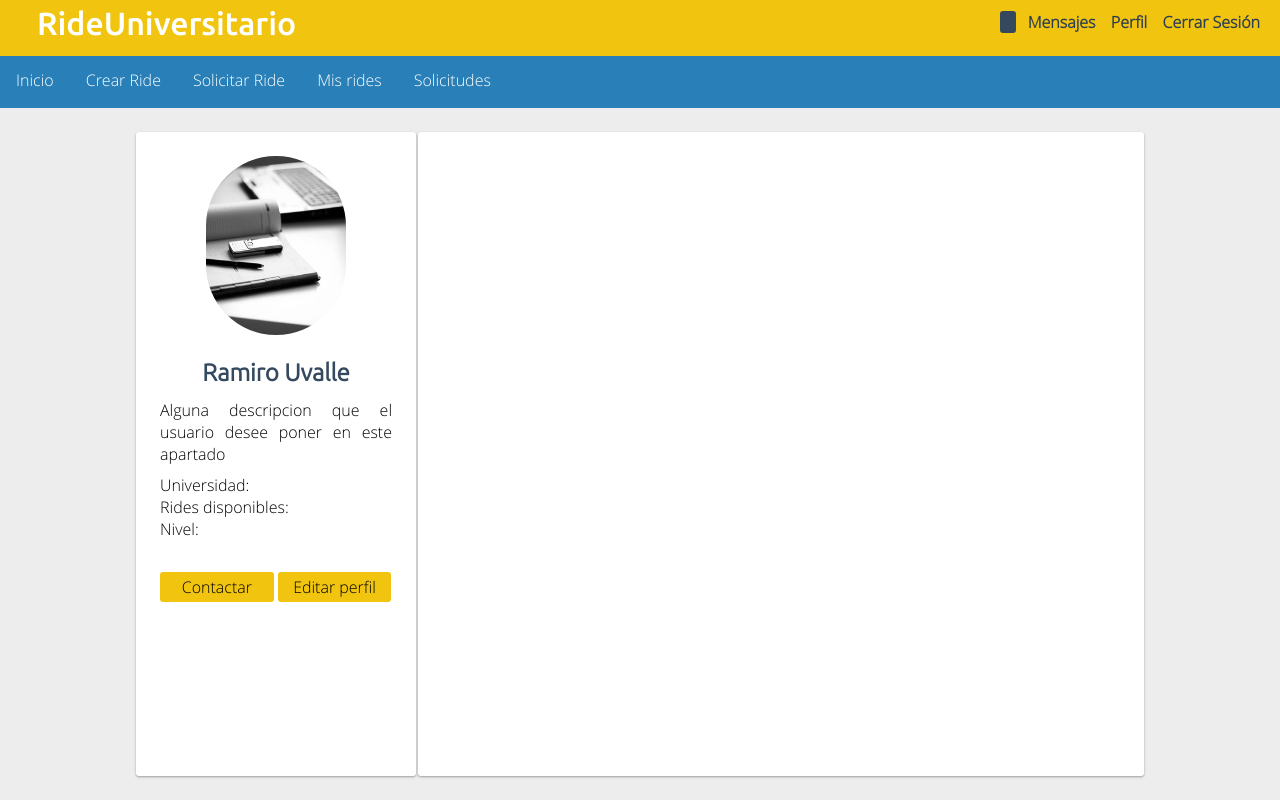
After one commit to ramirouvalle/RU, a PHP site: page /perfil.php in a window 1280 px wide. The commit adds this page. Run offline with PHP 8.4, Linux system fonts and the light colour scheme.

Commit message:
Actualizacion 7 Se creo la pagina para el perfil y se empezo a hacer el diseño del mismo.

```diff
--- a/css/style.css
+++ b/css/style.css
@@ -89,7 +89,7 @@ header{
 #contenedor{
 	width: 100%;
 	height: 93%;
-	background-color: #2c3e50;
+	background-color: #eeeded;
 }
 /********************************************************/
 /*************** PRINCIPAL ******************************/
@@ -100,12 +100,14 @@ header{
 	/*ecf0f1;*/
 }
 
+.bloques{
+	background-color: white;
+	border-radius: 3px;
+	box-shadow: 0 1px 3px rgba(0,0,0,0.12), 0 1px 2px rgba(0,0,0,0.24);
+}
 .bloque-1, .bloque-2{
 	width: 48%;
 	height: 35%;
-	background-color: white;
-	border-radius: 3px;
-	box-shadow: 0 1px 3px rgba(0,0,0,0.12), 0 1px 2px rgba(0,0,0,0.24);
 }
 .bloque-1, .bloque-3{
 	float:left;
@@ -117,9 +119,6 @@ header{
 	margin-top: 1.5em;
 	width: 100%;
 	height: 62%;
-	background-color: white;
-	box-shadow: 0 1px 3px rgba(0,0,0,0.12), 0 1px 2px rgba(0,0,0,0.24);
-	border-radius: 3px;
 }
 .title{
 	padding: 3px 10px;
@@ -167,7 +166,7 @@ header{
 }
 .hospital{
 	background-color: #1abc9c;
-	color: #34495e;
+	color: white;
 }
 /********************************************************/
 /*************** CREAR RUTA ***************/
@@ -175,6 +174,7 @@ header{
 	width: 30%;
 	height: inherit;
 	float: left;
+	background-color: #2c3e50;
 }
 #mapa_a{
 	width: 70%;
@@ -273,7 +273,7 @@ header{
 	color: #34495e;
 }
 #elem p{
-	color: #aaa;
+	color: #585858;
 	font-size: .95em;
 }
 #elem a{
@@ -356,3 +356,56 @@ header{
 	height: 25%;
 }
 /********************************************************/
+#b-central{
+	padding: 1.5em 2.5em;
+	margin: 0 auto;
+	width: 85%;
+	height: 93%;
+}
+.b-perfil{
+	padding: 1.5em;
+	width: 22%;
+	min-width: 280px;
+	height: 100%;
+	overflow: auto;
+	float:left;
+}
+.b-perfil img{
+	display: block;
+	margin: 0 auto 1.5em auto;
+	width: 60%;
+	height: 30%;
+	border-radius: 150px;
+}
+.b-perfil h2{
+	margin-bottom: .5em;
+	font-family: ubuntu;
+	color: #34495e;
+	text-align: center;
+}
+.b-perfil p,a{
+	font-family: opensans-l;
+}
+.p-perfil-desc{
+	margin-bottom: .6em;
+	text-align: justify;
+}
+.b-perfil a{
+	margin-top: 2em;
+	padding: 4px;
+	width: 49%;
+	background-color: #f1c40f;
+	color: black;
+	border-radius: 3px;
+	text-decoration: none;
+	display: inline-block;
+	text-align: center;
+}
+.b-perfil a:hover{
+
+}
+.b-cont{
+	width: 72%;
+	height: 100%;
+	float: right;
+}
--- /dev/null
+++ b/perfil.php
@@ -0,0 +1,29 @@
+<html>
+<head>
+	<title>Perfil del usuario</title>
+	<meta http-equiv="Content-Type" content="text/html; charset=utf-8">
+	<link href="css/style.css" rel="stylesheet" type="text/css">
+</head>
+<body>
+	<!-- HEADER -->
+	<?php include 'snippets/header.html';?>
+	<section id="contenedor">
+		<!-- MENU -->
+		<?php include 'snippets/menu.html';?>
+		<section id="b-central">
+			<section class="bloques b-perfil">
+				<img src="images/bg_perfil.jpg">
+				<h2>Ramiro Uvalle</h2>
+				<p class="p-perfil-desc">Alguna descripcion que el usuario desee poner en este apartado</p>
+				<p>Universidad:</p>
+				<p>Rides disponibles:</p>
+				<p>Nivel: </p>
+				<a href="#">Contactar</a>
+				<a href="#">Editar perfil</a>
+			</section>
+			<section class="bloques b-cont">
+			</section>
+		</section>
+	</section>
+</body>
+</html>
--- a/principal.php
+++ b/principal.php
@@ -11,7 +11,7 @@
 		<!-- MENU -->
 		<?php include 'snippets/menu.html';?>
 		<div id="central">
-			<div class="bloque-1">
+			<div class="bloques bloque-1">
 				<div class="title">
 					<h2>Ultimos rides</h2>
 				</div>
@@ -19,11 +19,11 @@
 					<?php include 'new_rides.php';?>
 				</div>
 			</div>
-			<div class="bloque-2">
+			<div class="bloques bloque-2">
 				<div class="title">
 				</div>
 			</div>
-			<div class="bloque-3">
+			<div class="bloques bloque-3">
 				<div class="title">
 				</div>
 			</div>
--- a/snippets/header.html
+++ b/snippets/header.html
@@ -10,7 +10,7 @@
         ?>
         </p>
         <a href="#">Mensajes</a>
-        <a href="#">Perfil</a>
+        <a href="perfil.php">Perfil</a>
       	<a href="logout.php">Cerrar sesión</a>
 	</div>
 </header>
```
Also changed, not shown: crear_ruta.php (+16 -2 lines), images/bg_perfil.jpg (added).
